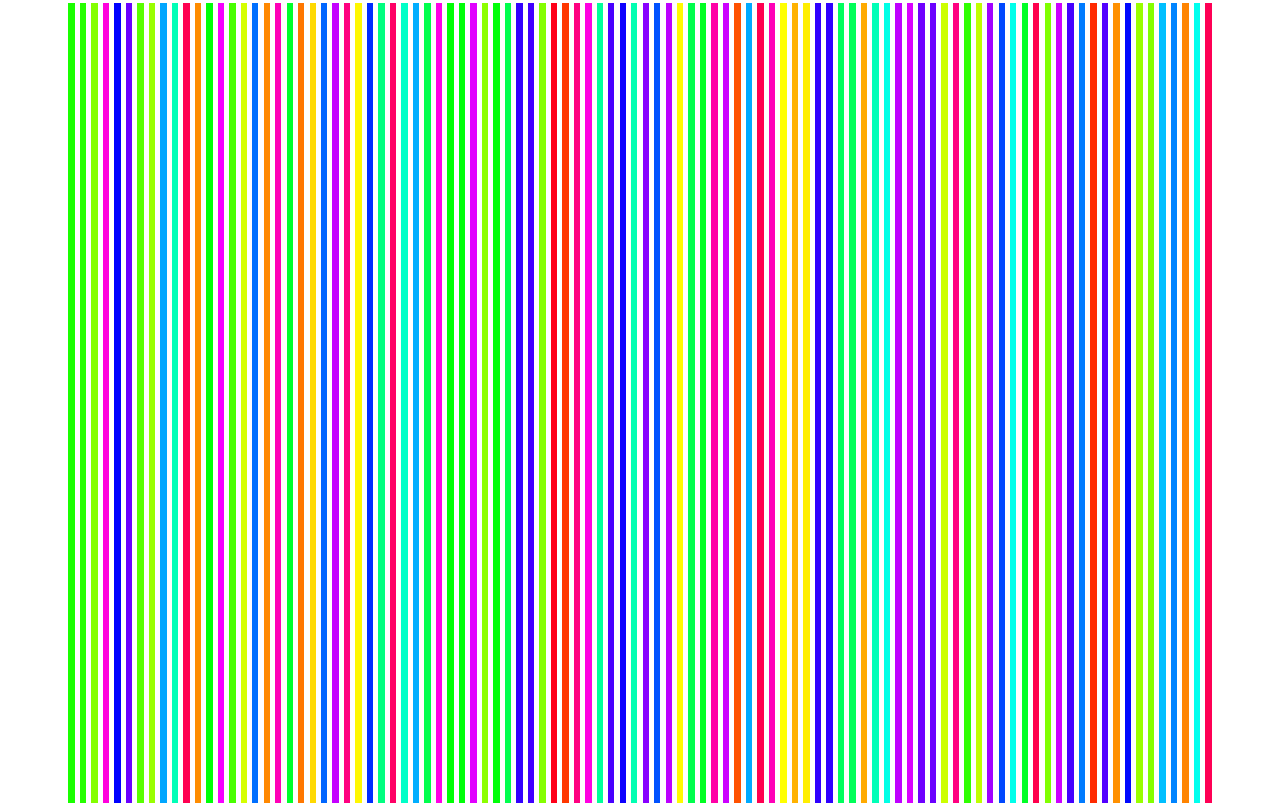
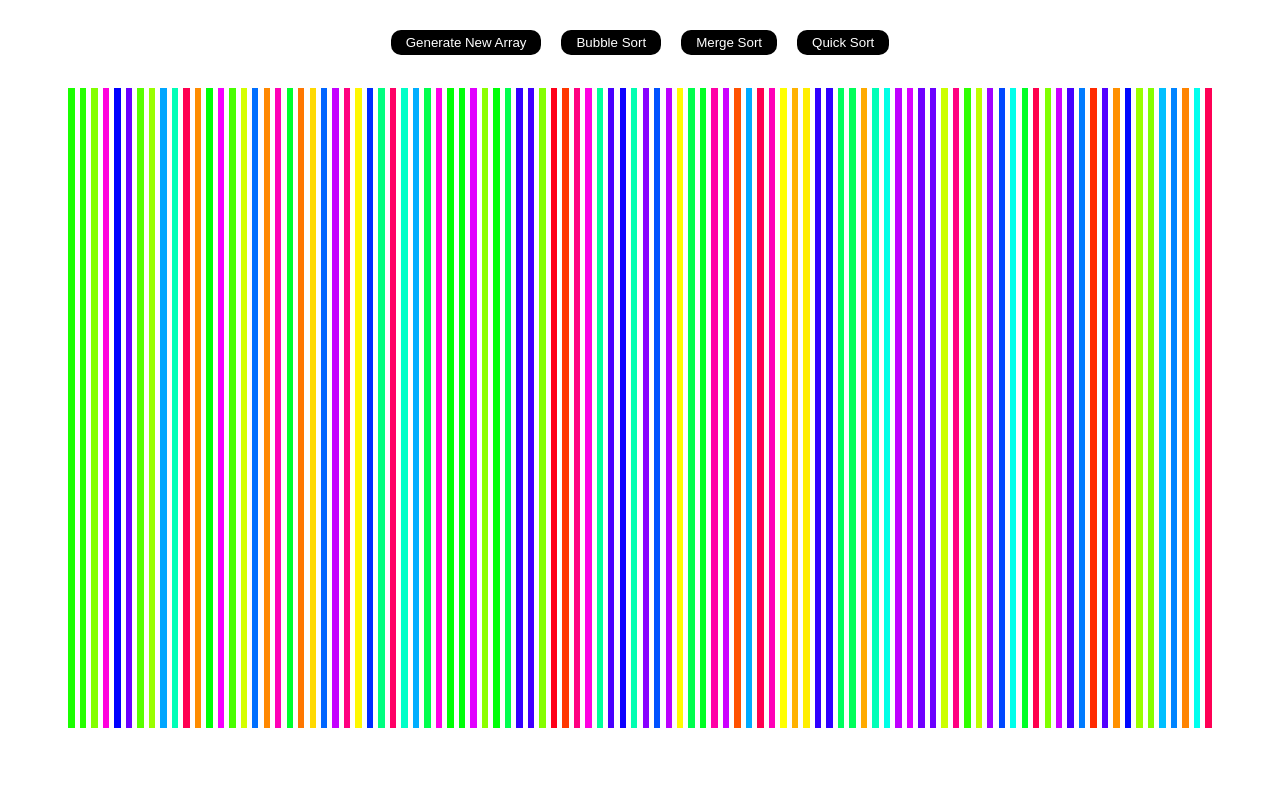
Before and after one commit to gabinorsworthy/color-sort, a React (Create React App) app: page / in a window 1280 px wide. Built offline with nearby package versions, Linux system fonts and the light colour scheme.

Commit message:
add buttons for user

```diff
--- a/src/ColorSort/ColorSort.css
+++ b/src/ColorSort/ColorSort.css
@@ -1,12 +1,27 @@
-body {
-    height: 100%;
+.tool-bar {
+    margin: 30px;
 }
-.bar-container {
-    height: 100px;
+
+button {
+    background-color: black;
+    border: none;
+    border-radius: 10px;
+    color: white;
+    margin: 0 10px;
+    padding: 5px 15px;
 }
+
+button:hover {
+    cursor: pointer;
+}
+
+button:focus {
+    outline: 0;
+}
+
 .array-bar {
     display: inline-block;
     margin: .5vw;
     width: .5vw;
-    height: 100vh;
+    height: 80vh;
 }
--- a/src/ColorSort/ColorSort.jsx
+++ b/src/ColorSort/ColorSort.jsx
@@ -23,10 +23,24 @@
         this.setState({array})
     }
 
+    bubbleSort() {}
+
+    mergeSort() {}
+
+    quickSort() {}
+
     render() {
         const {array} = this.state;
 
         return (
+            <>
+                <div className="tool-bar">
+                    <button onClick={() => this.resetArray()}>Generate New Array</button>
+                    <button onClick={() => this.bubbleSort()}>Bubble Sort</button>
+                    <button onClick={() => this.mergeSort()}>Merge Sort</button>
+                    <button onClick={() => this.quickSort()}>Quick Sort</button>
+                </div>
+
                 <div className="bar-container">
                     {array.map((value, idx) => (
                         <div
@@ -37,6 +51,7 @@
                                     margin: `${window.innerWidth * .002}px`}}></div>
                     ))}
                 </div>
+            </>
         );
     }
 
```
Lines whose indentation alone changed are shown as unchanged.
